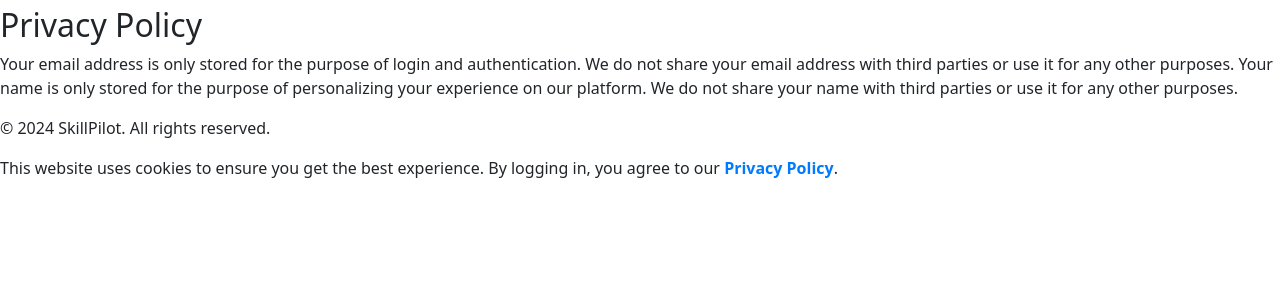
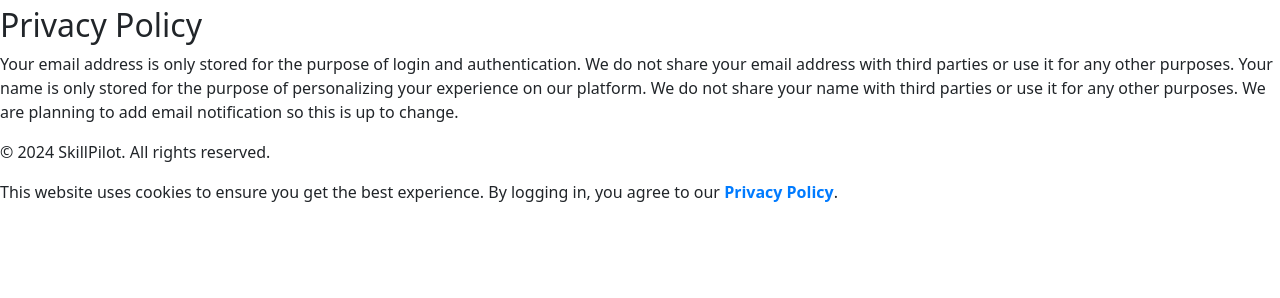
Before and after one commit to Arman511/CS3528, a Flask app: page /privacy-policy in a window 1280 px wide. Shown: the part 50-348 px from the top of the page. Run offline with Flask 3, Linux system fonts and the light colour scheme.

Commit message:
change in privacy doc

```diff
--- a/templates/privacy_policy.html
+++ b/templates/privacy_policy.html
@@ -5,6 +5,7 @@
     authentication. We do not share your email address with third parties or use
     it for any other purposes. Your name is only stored for the purpose of
     personalizing your experience on our platform. We do not share your name
-    with third parties or use it for any other purposes.
+    with third parties or use it for any other purposes. We are planning to add
+    email notification so this is up to change.
 </p>
 {% endblock %}
```
